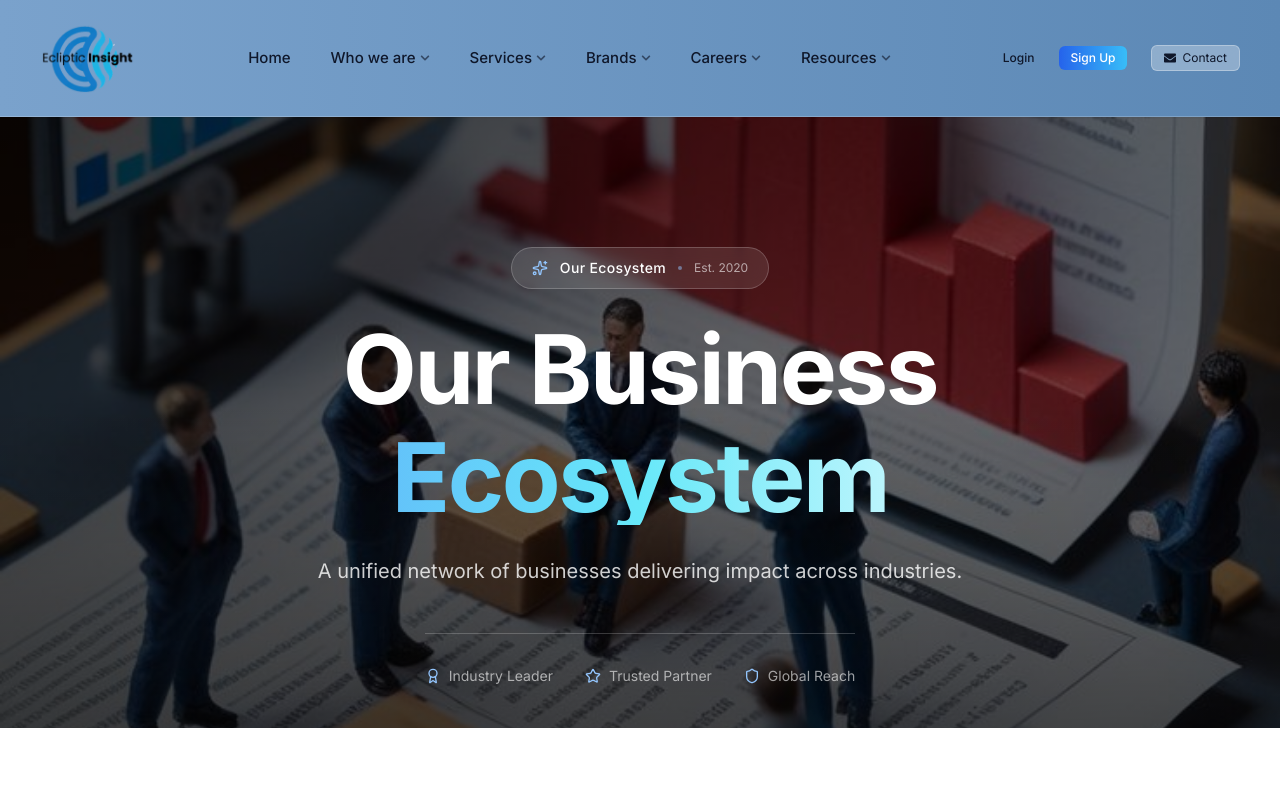
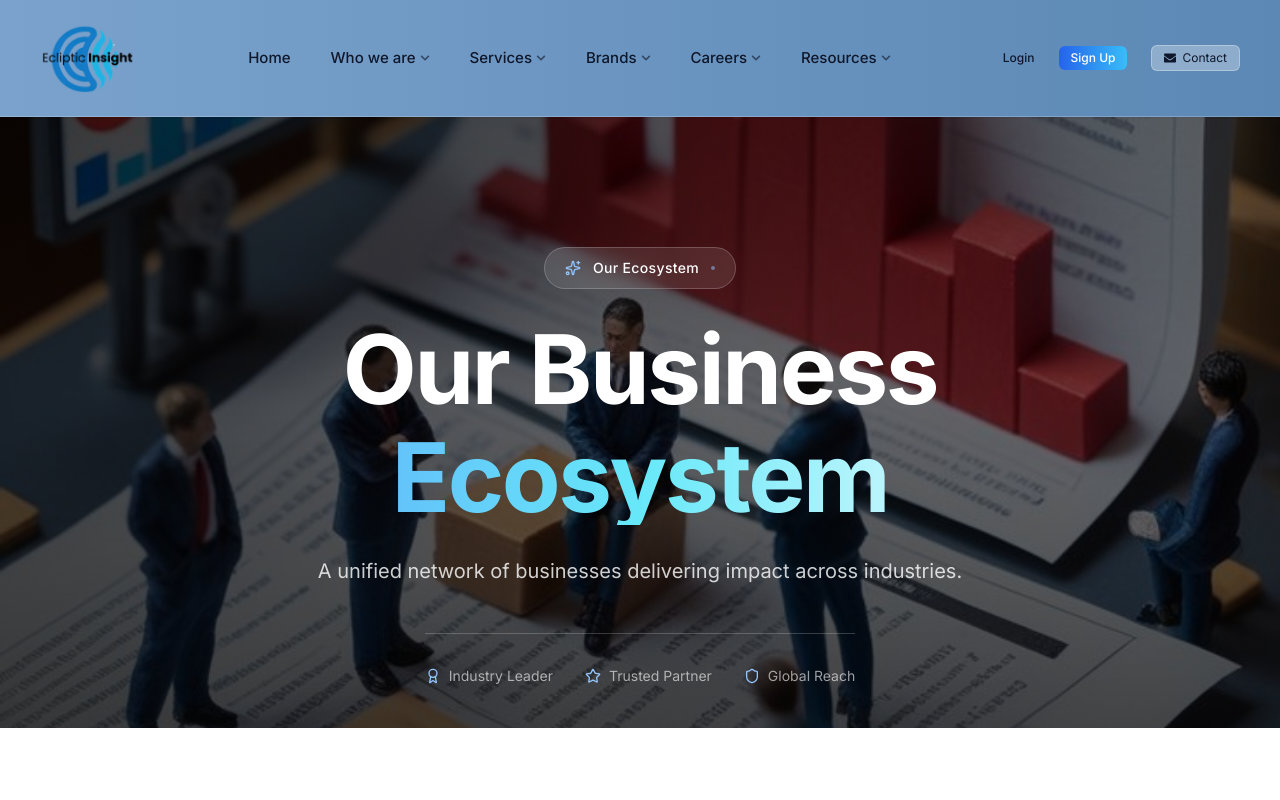
Before and after one commit to akashbaranwal208/Ecliptic-Insight, a React (Vite) app: page /business in a window 1280 px wide. Shown: the top 800 px of the page. Built offline with nearby package versions, Linux system fonts and the light colour scheme.

Commit message:
fixed small changes

```diff
--- a/src/pages/Business.jsx
+++ b/src/pages/Business.jsx
@@ -184,7 +184,7 @@ const Business = () => {
                   Our Ecosystem
                 </span>
                 <div className="w-1 h-1 rounded-full bg-blue-300/50" />
-                <span className="text-xs text-white/60">Est. 2020</span>
+
               </motion.div>
 
               {/* Heading */}
```
